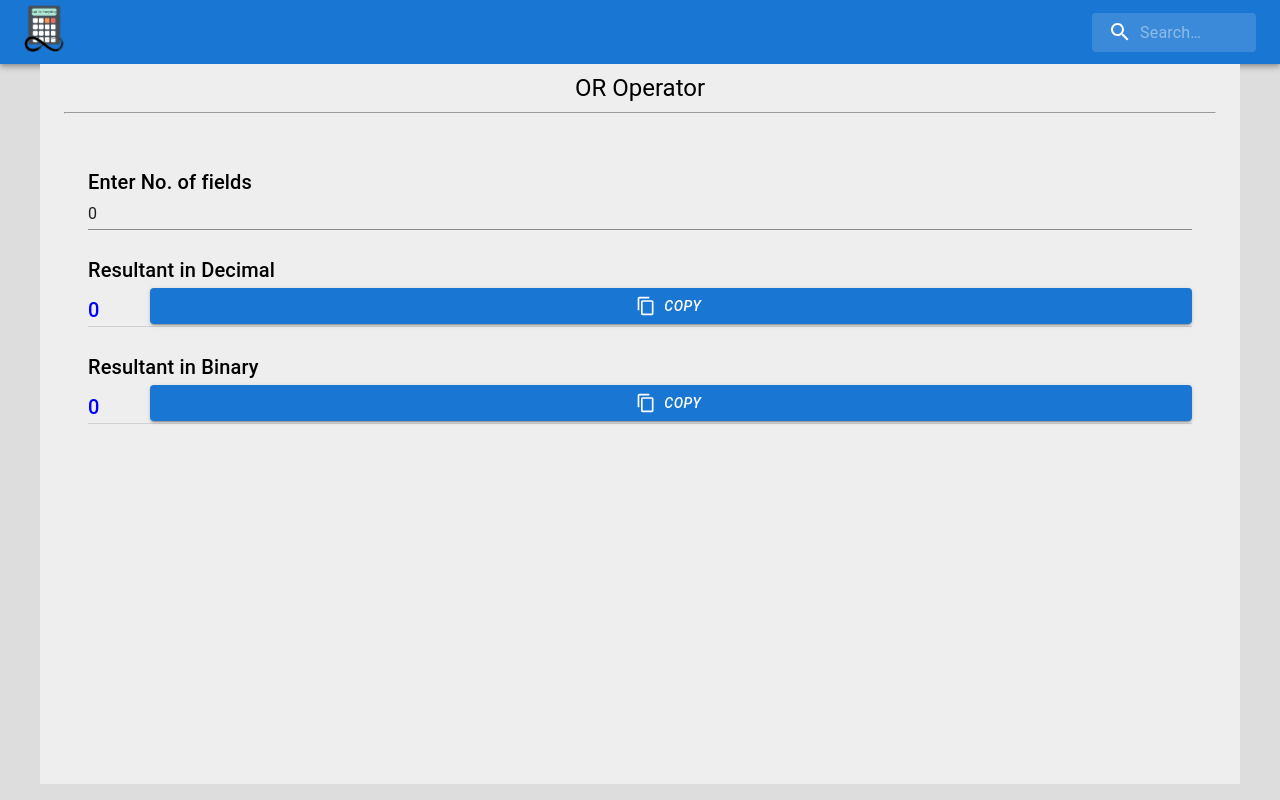
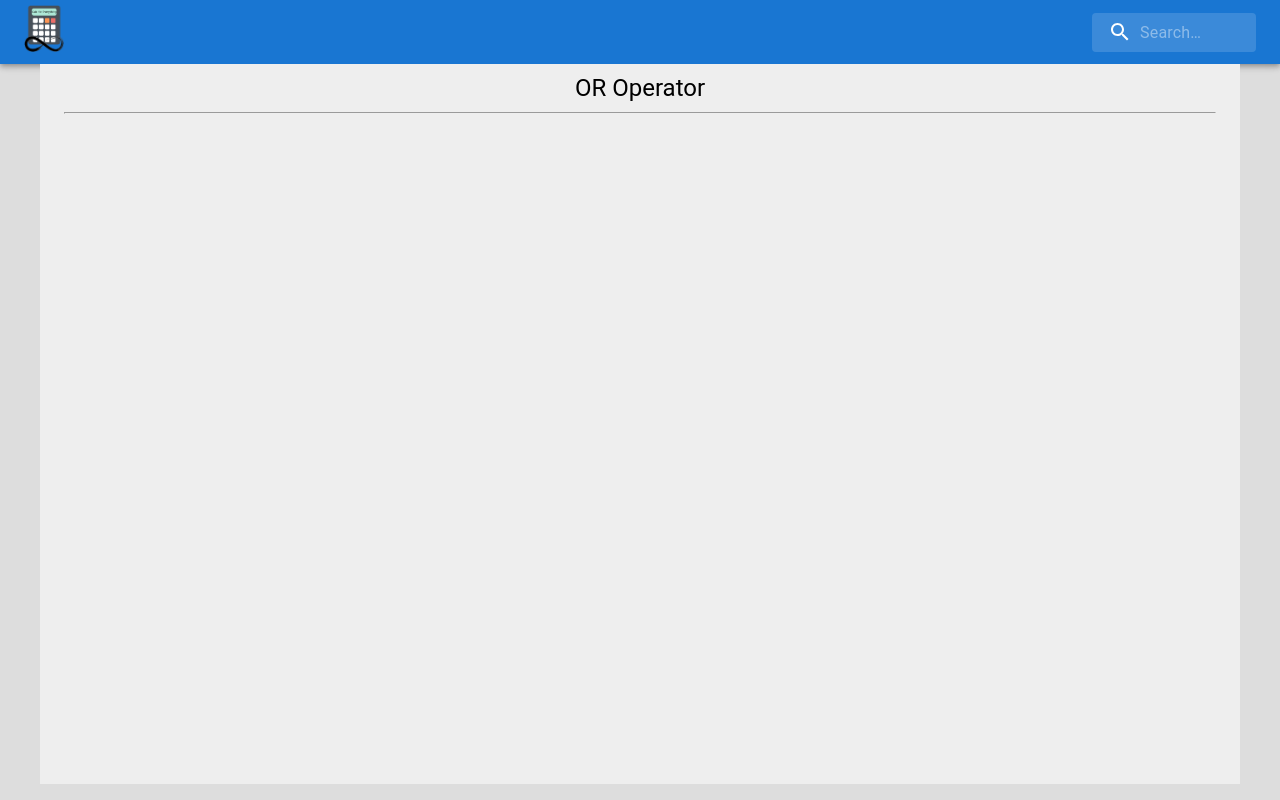
Before and after one commit to SarthakKeshari/calc_for_everything, a React (Create React App) app in the folder calculators/: page /oroperator in a window 1280 px wide. Built offline with nearby package versions, Linux system fonts and the light colour scheme.

Commit message:
added OR operator

```diff
--- a/calculators/src/computer_science/or_operator/MainOROperator.js
+++ b/calculators/src/computer_science/or_operator/MainOROperator.js
@@ -1,87 +1,12 @@
-import React, { useEffect, useState } from 'react';
-import { Container, Divider, Input, Typography } from '@mui/material';
-import CopyValue from '../../components/CopyValue';
+import React from 'react';
+import { Container, Typography } from '@mui/material';
 
 function MainOROperator(){
-    const [field,setField] = useState(0)
-    const [decans,setDecans] = useState(0)
-    const [binans,setBinans] = useState(0)
-    const [fieldValues, setFieldValues] = useState([]);
-    useEffect(()=>{
-        console.log(fieldValues)
-        if(field>0)
-        {
-            let ans = parseInt(fieldValues[0],2)
-            for(let i=1;i<field;i++){
-                ans = ans | parseInt(fieldValues[i],2)
-            }
-            setDecans(ans)
-            setBinans(ans.toString(2))
-        }
-        else{
-            setBinans(0)
-            setDecans(0)
-        }
-    },[fieldValues]);
-    const handleFieldChange = (index, value) => {
-        const updatedFieldValues = [...fieldValues];
-        updatedFieldValues[index] = value;
-        setFieldValues(updatedFieldValues);
-      };
-    const generateFields = () => {
-        const fields = [];
-        for (let i = 0; i < field; i++) {
-          fields.push(<Container sx={{display:"flex", flexDirection:"column"}}><Typography pt={1} variant='h6' mt={2}>Enter Binary No.</Typography>
-          <Input
-                id={i}
-              color="primary"
-              disabled={false}
-              placeholder={`Enter Binary no. ${i + 1}`}
-              size="lg"
-              variant="outlined"
-              type='number'
-              value={fieldValues[i] || ''}
-          onChange={(e) => handleFieldChange(i, e.target.value)}
-          /></Container>);
-        }
-        return fields;
-      };
     return(
         <Container maxWidth="lg" sx={{ bgcolor: '#eeeeee', minHeight: '90vh', paddingY:"10" }}>
             <Typography pt={1} variant='h5' sx = {{textAlign: "center"}}>OR Operator</Typography>
             <hr/>
             <br/>
-                <Container sx={{display:"flex", flexDirection:"column"}}>
-            <Typography pt={1} variant='h6' mt={2}>Enter No. of fields</Typography>
-            <Input
-                color="primary"
-                disabled={false}
-                placeholder="Enter No. of Fields"
-                size="lg"
-                variant="outlined"
-                type='number'
-                onChange={(e) => setField(e.target.value)}
-                value={field}
-            />
-            {field>0 && generateFields()
-            }
-
-
-
-
-            <Typography pt={1} variant='h6' mt={2}>Resultant in Decimal</Typography>
-            <div className='output'>
-                <Typography pt={1} variant='h6' fontStyle={{color: "blue"}}>{decans}</Typography>
-                <CopyValue value={decans}/>
-            </div>
-            <Divider />
-            <Typography pt={1} variant='h6' mt={2}>Resultant in Binary</Typography>
-            <div className='output'>
-                <Typography pt={1} variant='h6' fontStyle={{color: "blue"}}>{binans}</Typography>
-                <CopyValue value={decans}/>
-            </div>
-            <Divider />
-        </Container>
         </Container>
     )
 }
```
